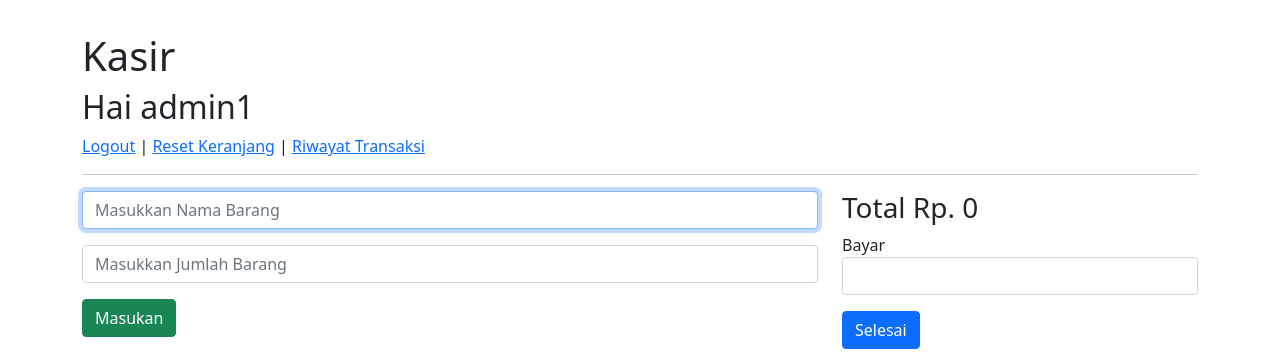
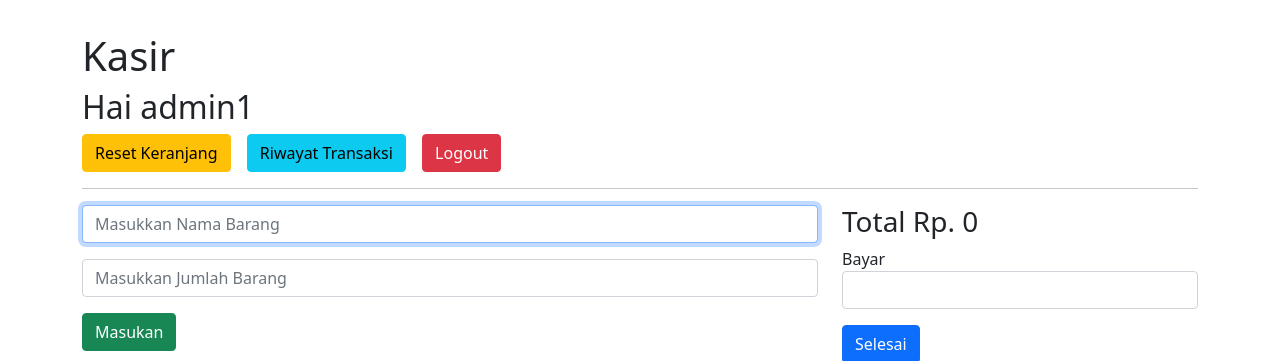
Before and after one commit to AncaSea/perdalu-jantipark, a PHP site: page /kasir_page.php in a window 1280 px wide. Shown: the top 361 px of the page. Run offline with PHP 8.4, Linux system fonts and the light colour scheme; a user stored in the database is signed in; data comes from the database, SQL or seed files in the repository; some libraries are stand-ins or nearby versions.

Commit message:
[wrnbtn]

```diff
--- a/kasir_page.php
+++ b/kasir_page.php
@@ -63,9 +63,9 @@ if(isset($_GET['pesan'])){
 				<div class="col-md-12">
 					<h1>Kasir</h1>
 					<h2>Hai <?=$_SESSION['namakasir']?></h2>
-					<a href="logout.php">Logout</a> |
-					<a href="keranjang_reset.php">Reset Keranjang</a> |
-					<a href="riwayat.php">Riwayat Transaksi</a>
+					<a href="keranjang_reset.php"class="btn btn-warning btn-md ">Reset Keranjang</a> &ensp;
+					<a href="riwayat.php"class="btn btn-info btn-md">Riwayat Transaksi </a> &ensp;
+					<a href="logout.php"class="btn btn-danger btn-md pull-right">Logout</a>
 				</div>
 			</div>
 			<hr>
--- a/pageAdmin/kasir.php
+++ b/pageAdmin/kasir.php
@@ -54,8 +54,8 @@ if(isset($_GET['pesan'])){
 					<h1>Kasir</h1>
 					<!-- <h2>Hai <?=$_SESSION['namakasir']?></h2> -->
 					<!-- <a href="logout.php">Logout</a> | -->
-					<a href="keranjang_reset.php"class="btn btn-danger btn-md pull-left">Reset Keranjang</a> |
-					<a href="admin.php?page=lap_penjualan/penjualan"class="btn btn-warning btn-md margin-left 50px">Riwayat Transaksi </a>
+					<a href="keranjang_reset.php"class="btn btn-danger btn-md pull-left">Reset Keranjang</a> &ensp;
+					<a href="admin.php?page=lap_penjualan/penjualan"class="btn btn-info btn-md margin-left 50px">Riwayat Transaksi </a>
 				</div>
 
 			</div>
```
